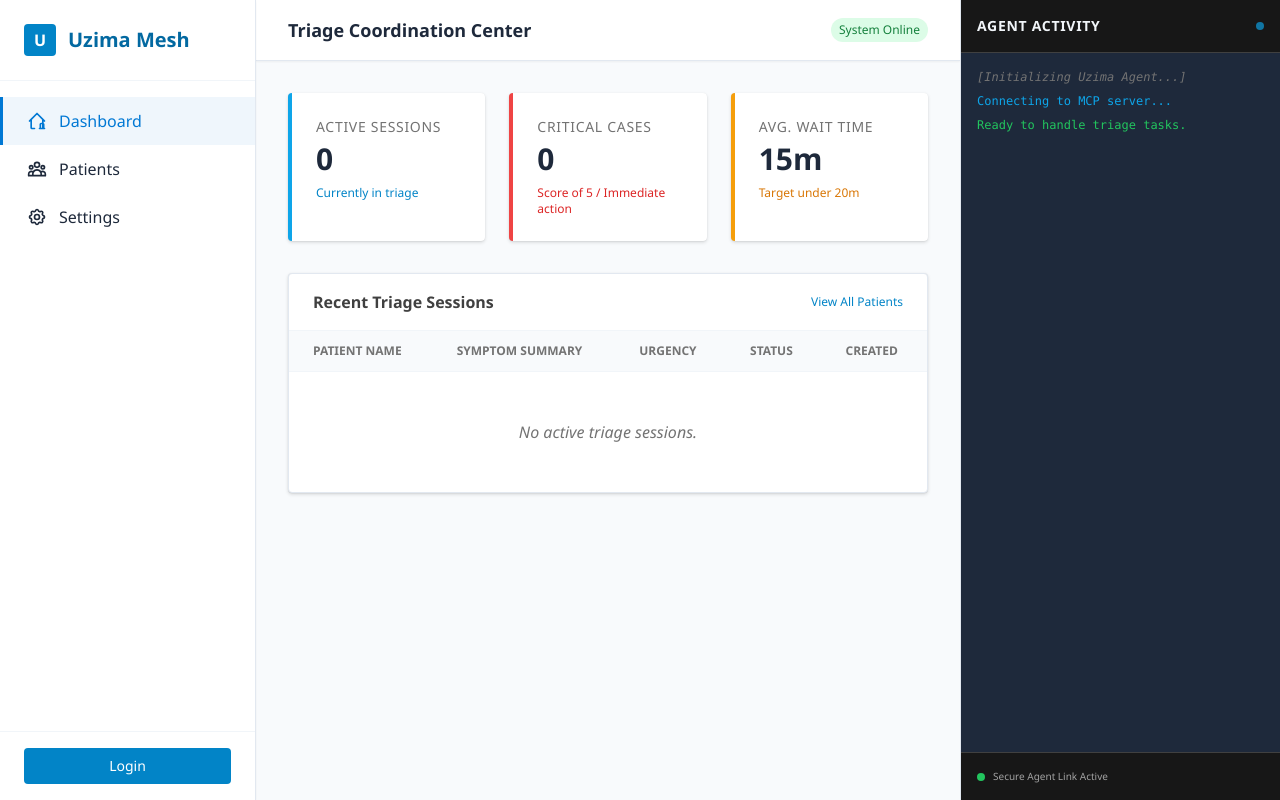
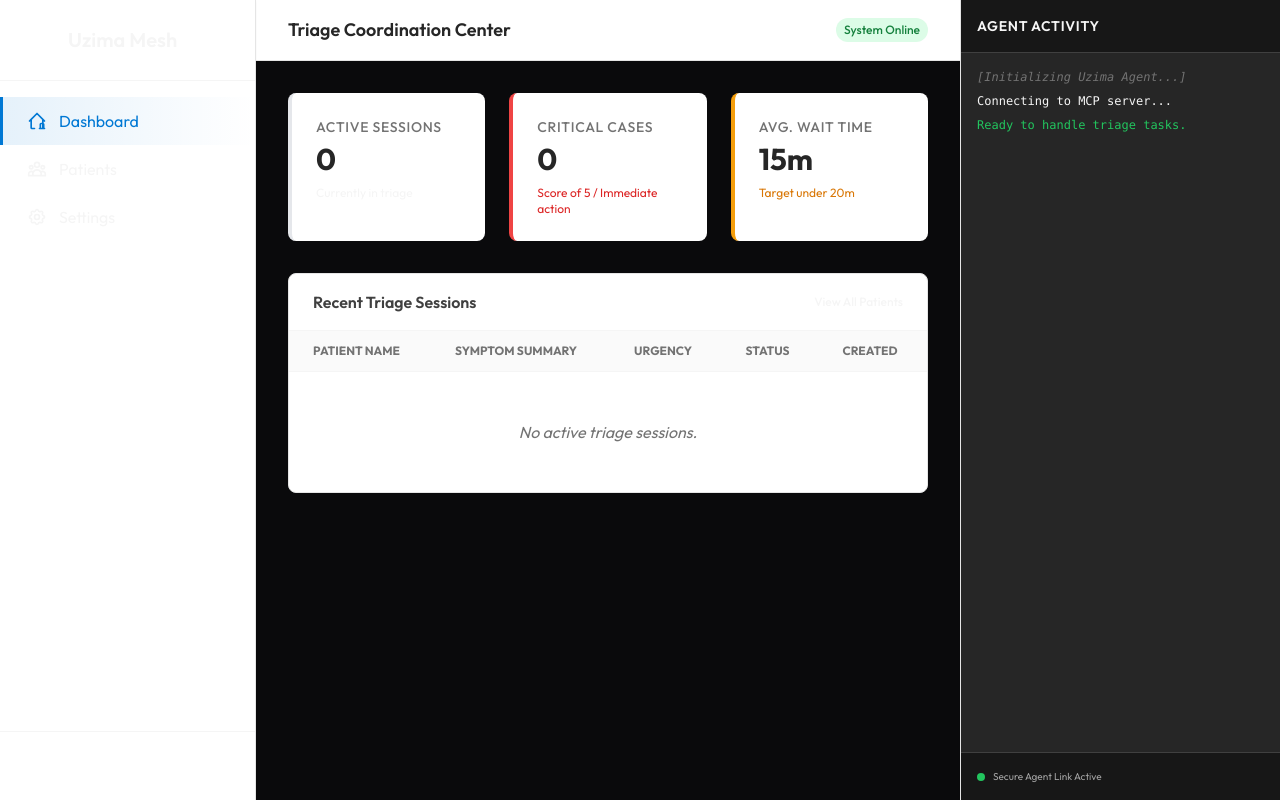
Before and after one commit to ayubsoft254/UzimaMesh, a Django app: page / in a window 1280 px wide. Run offline with Django 5.2, Linux system fonts and the light colour scheme; data that the repository does not hold is empty; some libraries are stand-ins or nearby versions.

Commit message:
feat(ui-tokens) Add futuristic design tokens and glassmorphism utilities to base.html

```diff
--- a/templates/base.html
+++ b/templates/base.html
@@ -1,9 +1,14 @@
 <!DOCTYPE html>
 <html lang="en">
+
 <head>
     <meta charset="UTF-8">
     <meta name="viewport" content="width=device-width, initial-scale=1.0">
     <title>{% block title %}Uzima Mesh{% endblock %}</title>
+    <!-- Google Fonts: Outfit -->
+    <link rel="preconnect" href="https://fonts.googleapis.com">
+    <link rel="preconnect" href="https://fonts.gstatic.com" crossorigin>
+    <link href="https://fonts.googleapis.com/css2?family=Outfit:wght@300;400;500;600;700&display=swap" rel="stylesheet">
     <!-- Tailwind CSS CDN -->
     <script src="https://cdn.tailwindcss.com"></script>
     <!-- HTMX CDN -->
@@ -13,67 +18,148 @@
         tailwind.config = {
             theme: {
                 extend: {
+                    fontFamily: {
+                        sans: ['Outfit', 'sans-serif'],
+                    },
                     colors: {
-                        medical: {
+                        mesh: {
                             50: '#f0f9ff',
                             100: '#e0f2fe',
                             200: '#bae6fd',
-                            500: '#0ea5e9',
-                            600: '#0284c7',
-                            700: '#0369a1',
+                            500: '#0078d4', // Microsoft Azure Blue
+                            600: '#005a9e',
+                            700: '#004578',
+                            900: '#002035',
                         },
-                        neutral: {
-                            50: '#f8fafc',
-                            100: '#f1f5f9',
-                            200: '#e2e8f0',
-                            800: '#1e293b',
+                        dark: {
+                            950: '#0a0a0c',
+                            900: '#121217',
+                            800: '#1a1a24',
+                            700: '#252531',
                         }
                     },
                     borderRadius: {
-                        'fluent': '4px',
+                        'fluent': '8px',
                     },
                     boxShadow: {
-                        'fluent': '0 1.6px 3.6px 0 rgba(0,0,0,0.132), 0 0.3px 0.9px 0 rgba(0,0,0,0.108)',
+                        'glass': '0 8px 32px 0 rgba(0, 0, 0, 0.37)',
+                        'neon': '0 0 15px rgba(0, 120, 212, 0.4)',
                     }
                 }
             }
         }
     </script>
     <style>
-        body { font-family: 'Segoe UI', Tahoma, Geneva, Verdana, sans-serif; }
-        .fluent-button { transition: all 0.2s; }
-        .fluent-button:hover { background-color: rgba(0, 120, 212, 0.1); }
-        .fluent-sidebar-item { border-left: 3px solid transparent; }
-        .fluent-sidebar-item.active { border-left-color: #0078d4; background-color: #eff6fc; color: #0078d4; }
+        body {
+            font-family: 'Outfit', sans-serif;
+        }
+
+        .glass {
+            background: rgba(255, 255, 255, 0.03);
+            backdrop-filter: blur(12px);
+            -webkit-backdrop-filter: blur(12px);
+            border: 1px solid rgba(255, 255, 255, 0.05);
+        }
+
+        .glass-dark {
+            background: rgba(18, 18, 23, 0.6);
+            backdrop-filter: blur(20px);
+            -webkit-backdrop-filter: blur(20px);
+            border: 1px solid rgba(255, 255, 255, 0.03);
+        }
+
+        .shimmer {
+            background: linear-gradient(90deg, transparent, rgba(255, 255, 255, 0.05), transparent);
+            background-size: 200% 100%;
+            animation: shimmer 2s infinite;
+        }
+
+        @keyframes shimmer {
+            0% {
+                background-position: -200% 0;
+            }
+
+            100% {
+                background-position: 200% 0;
+            }
+        }
+
+        .fluent-sidebar-item {
+            border-left: 3px solid transparent;
+            transition: all 0.3s cubic-bezier(0.4, 0, 0.2, 1);
+        }
+
+        .fluent-sidebar-item.active {
+            border-left-color: #0078d4;
+            background: linear-gradient(90deg, rgba(0, 120, 212, 0.1) 0%, transparent 100%);
+            color: #0078d4;
+        }
+
+        ::-webkit-scrollbar {
+            width: 6px;
+        }
+
+        ::-webkit-scrollbar-track {
+            background: transparent;
+        }
+
+        ::-webkit-scrollbar-thumb {
+            background: #252531;
+            border-radius: 10px;
+        }
+
+        ::-webkit-scrollbar-thumb:hover {
+            background: #323242;
+        }
     </style>
     {% block extra_head %}{% endblock %}
 </head>
-<body class="bg-neutral-50 text-neutral-800 h-screen flex flex-col overflow-hidden" hx-headers='{"X-CSRFToken": "{{ csrf_token }}"}'>
+
+<body
+    class="bg-dark-950 text-neutral-100 h-screen flex flex-col overflow-hidden selection:bg-mesh-500 selection:text-white"
+    hx-headers='{"X-CSRFToken": "{{ csrf_token }}"}'>
 
     <div class="flex flex-1 overflow-hidden">
         <!-- Side Navigation -->
         <nav class="w-64 bg-white border-r border-neutral-200 flex flex-col shadow-sm z-10">
             <div class="p-6 border-b border-neutral-100 flex items-center space-x-3">
-                <div class="w-8 h-8 bg-medical-600 rounded-fluent flex items-center justify-center text-white font-bold">U</div>
+                <div
+                    class="w-8 h-8 bg-medical-600 rounded-fluent flex items-center justify-center text-white font-bold">
+                    U</div>
                 <h1 class="text-xl font-semibold text-medical-700">Uzima Mesh</h1>
             </div>
 
             <ul class="flex-1 py-4">
                 <li>
-                    <a href="{% url 'dashboard' %}" class="fluent-sidebar-item flex items-center px-6 py-3 space-x-3 hover:bg-neutral-50 {% if request.resolver_match.url_name == 'dashboard' %}active{% endif %}">
-                        <svg class="w-5 h-5" fill="none" stroke="currentColor" viewBox="0 0 24 24"><path stroke-linecap="round" stroke-linejoin="round" stroke-width="2" d="M3 12l2-2m0 0l7-7 7 7M5 10v10a1 1 0 001 1h3m10-11l2 2m-2-2v10a1 1 0 01-1 1h3m-6 0a1 1 0 001-1v-4a1 1 0 011-1h2a1 1 0 011 1v4a1 1 0 001 1m-6 0h6"></path></svg>
+                    <a href="{% url 'dashboard' %}"
+                        class="fluent-sidebar-item flex items-center px-6 py-3 space-x-3 hover:bg-neutral-50 {% if request.resolver_match.url_name == 'dashboard' %}active{% endif %}">
+                        <svg class="w-5 h-5" fill="none" stroke="currentColor" viewBox="0 0 24 24">
+                            <path stroke-linecap="round" stroke-linejoin="round" stroke-width="2"
+                                d="M3 12l2-2m0 0l7-7 7 7M5 10v10a1 1 0 001 1h3m10-11l2 2m-2-2v10a1 1 0 01-1 1h3m-6 0a1 1 0 001-1v-4a1 1 0 011-1h2a1 1 0 011 1v4a1 1 0 001 1m-6 0h6">
+                            </path>
+                        </svg>
                         <span>Dashboard</span>
                     </a>
                 </li>
                 <li>
                     <a href="#" class="fluent-sidebar-item flex items-center px-6 py-3 space-x-3 hover:bg-neutral-50">
-                        <svg class="w-5 h-5" fill="none" stroke="currentColor" viewBox="0 0 24 24"><path stroke-linecap="round" stroke-linejoin="round" stroke-width="2" d="M17 20h5v-2a3 3 0 00-5.356-1.857M17 20H7m10 0v-2c0-.656-.126-1.283-.356-1.857M7 20H2v-2a3 3 0 015.356-1.857M7 20v-2c0-.656.126-1.283.356-1.857m0 0a5.002 5.002 0 019.288 0M15 7a3 3 0 11-6 0 3 3 0 016 0zm6 3a2 2 0 11-4 0 2 2 0 014 0zM7 10a2 2 0 11-4 0 2 2 0 014 0z"></path></svg>
+                        <svg class="w-5 h-5" fill="none" stroke="currentColor" viewBox="0 0 24 24">
+                            <path stroke-linecap="round" stroke-linejoin="round" stroke-width="2"
+                                d="M17 20h5v-2a3 3 0 00-5.356-1.857M17 20H7m10 0v-2c0-.656-.126-1.283-.356-1.857M7 20H2v-2a3 3 0 015.356-1.857M7 20v-2c0-.656.126-1.283.356-1.857m0 0a5.002 5.002 0 019.288 0M15 7a3 3 0 11-6 0 3 3 0 016 0zm6 3a2 2 0 11-4 0 2 2 0 014 0zM7 10a2 2 0 11-4 0 2 2 0 014 0z">
+                            </path>
+                        </svg>
                         <span>Patients</span>
                     </a>
                 </li>
                 <li>
                     <a href="#" class="fluent-sidebar-item flex items-center px-6 py-3 space-x-3 hover:bg-neutral-50">
-                        <svg class="w-5 h-5" fill="none" stroke="currentColor" viewBox="0 0 24 24"><path stroke-linecap="round" stroke-linejoin="round" stroke-width="2" d="M10.325 4.317c.426-1.756 2.924-1.756 3.35 0a1.724 1.724 0 002.573 1.066c1.543-.94 3.31.826 2.37 2.37a1.724 1.724 0 001.065 2.572c1.756.426 1.756 2.924 0 3.35a1.724 1.724 0 00-1.066 2.573c.94 1.543-.826 3.31-2.37 2.37a1.724 1.724 0 00-2.572 1.065c-.426 1.756-2.924 1.756-3.35 0a1.724 1.724 0 00-2.573-1.066c-1.543.94-3.31-.826-2.37-2.37a1.724 1.724 0 00-1.065-2.572c-1.756-.426-1.756-2.924 0-3.35a1.724 1.724 0 001.066-2.573c-.94-1.543.826-3.31 2.37-2.37.996.608 2.296.07 2.572-1.065z"></path><path stroke-linecap="round" stroke-linejoin="round" stroke-width="2" d="M15 12a3 3 0 11-6 0 3 3 0 016 0z"></path></svg>
+                        <svg class="w-5 h-5" fill="none" stroke="currentColor" viewBox="0 0 24 24">
+                            <path stroke-linecap="round" stroke-linejoin="round" stroke-width="2"
+                                d="M10.325 4.317c.426-1.756 2.924-1.756 3.35 0a1.724 1.724 0 002.573 1.066c1.543-.94 3.31.826 2.37 2.37a1.724 1.724 0 001.065 2.572c1.756.426 1.756 2.924 0 3.35a1.724 1.724 0 00-1.066 2.573c.94 1.543-.826 3.31-2.37 2.37a1.724 1.724 0 00-2.572 1.065c-.426 1.756-2.924 1.756-3.35 0a1.724 1.724 0 00-2.573-1.066c-1.543.94-3.31-.826-2.37-2.37a1.724 1.724 0 00-1.065-2.572c-1.756-.426-1.756-2.924 0-3.35a1.724 1.724 0 001.066-2.573c-.94-1.543.826-3.31 2.37-2.37.996.608 2.296.07 2.572-1.065z">
+                            </path>
+                            <path stroke-linecap="round" stroke-linejoin="round" stroke-width="2"
+                                d="M15 12a3 3 0 11-6 0 3 3 0 016 0z"></path>
+                        </svg>
                         <span>Settings</span>
                     </a>
                 </li>
@@ -82,7 +168,9 @@
             <div class="px-6 py-4 border-t border-neutral-100">
                 {% if user.is_authenticated %}
                 <div class="flex items-center space-x-3">
-                    <div class="w-8 h-8 rounded-full bg-medical-100 flex items-center justify-center text-medical-700 font-semibold">{{ user.email|first|upper }}</div>
+                    <div
+                        class="w-8 h-8 rounded-full bg-medical-100 flex items-center justify-center text-medical-700 font-semibold">
+                        {{ user.email|first|upper }}</div>
                     <div class="flex-1 overflow-hidden">
                         <p class="text-sm font-medium truncate">{{ user.email }}</p>
                         <form method="post" action="{% url 'account_logout' %}">
@@ -92,7 +180,8 @@
                     </div>
                 </div>
                 {% else %}
-                <a href="{% url 'account_login' %}" class="w-full bg-medical-600 text-white px-4 py-2 rounded-fluent text-sm font-medium text-center block">Login</a>
+                <a href="{% url 'account_login' %}"
+                    class="w-full bg-medical-600 text-white px-4 py-2 rounded-fluent text-sm font-medium text-center block">Login</a>
                 {% endif %}
             </div>
         </nav>
@@ -102,7 +191,8 @@
             <header class="bg-white border-b border-neutral-200 px-8 py-4 flex items-center justify-between shadow-sm">
                 <h2 class="text-lg font-semibold text-neutral-800">{% block header_title %}Dashboard{% endblock %}</h2>
                 <div class="flex items-center space-x-4">
-                    <span class="text-xs font-medium px-2 py-1 bg-green-100 text-green-700 rounded-full">System Online</span>
+                    <span class="text-xs font-medium px-2 py-1 bg-green-100 text-green-700 rounded-full">System
+                        Online</span>
                 </div>
             </header>
 
@@ -117,4 +207,5 @@
 
     {% block extra_js %}{% endblock %}
 </body>
+
 </html>
--- a/uzima_mesh/settings.py
+++ b/uzima_mesh/settings.py
@@ -174,10 +174,10 @@ LOGOUT_REDIRECT_URL = '/'
 SOCIALACCOUNT_PROVIDERS = {
     "microsoft": {
         "APPS": [{
-            "client_id": os.getenv("AZURE_CLIENT_ID"),
-            "secret": os.getenv("AZURE_CLIENT_SECRET"),
+            "client_id": os.getenv("AZURE_CLIENT_ID", ""),
+            "secret": os.getenv("AZURE_CLIENT_SECRET", ""),
             "settings": {
-                "tenant": "common",
+                "tenant": os.getenv("AZURE_TENANT_ID", "common"),
                 "login_url": "https://login.microsoftonline.com",
                 "graph_url": "https://graph.microsoft.com",
             }
```
Also changed, not shown: check_env.py (added, +14 -0 lines).
